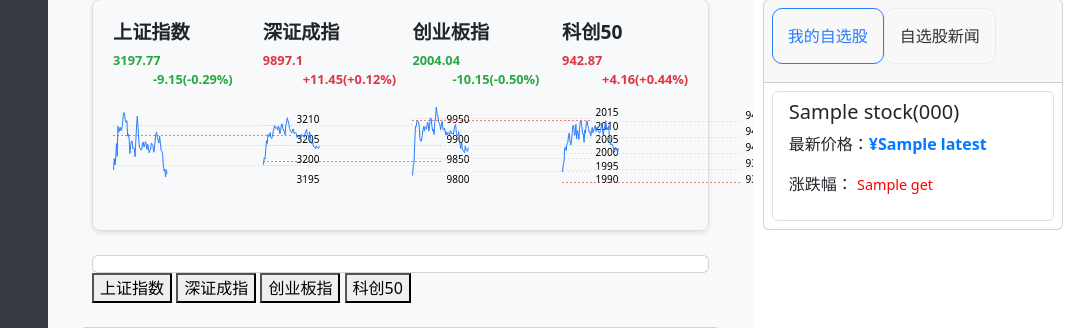
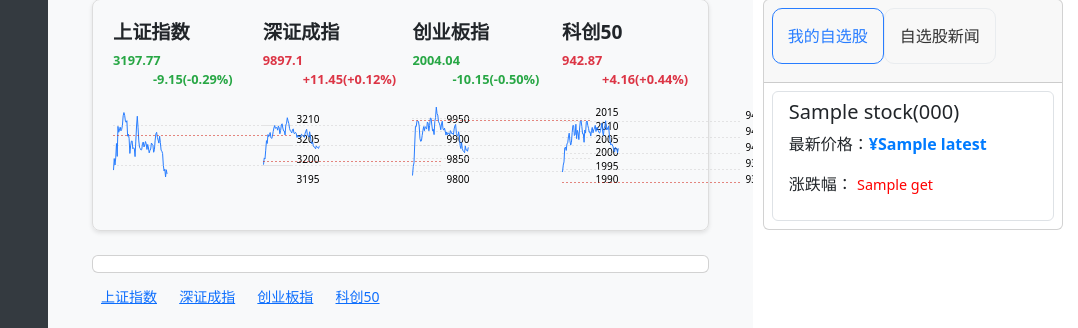
Before and after one commit to icreame/shixun, a Python web app: template stocksystem/templates/index.html in a window 1280 px wide. Shown: the part 473-801 px from the top of the page, without its empty margins (202-1280 px from the left). Run offline with Jinja, Linux system fonts and the light colour scheme; the template is opened without the code that fills it: most values are stand-ins (such as "Sample title", 1, 10 or a date in 2020); some libraries are stand-ins or nearby versions.

Commit message:
修改按钮样式

```diff
--- a/stocksystem/templates/index.html
+++ b/stocksystem/templates/index.html
@@ -204,10 +204,10 @@
             </div>
         </div>
 
-        <button onclick="showAnalysis('sh_index')">上证指数</button>
-        <button onclick="showAnalysis('sz_index')">深证成指</button>
-        <button onclick="showAnalysis('cyb_index')">创业板指</button>
-        <button onclick="showAnalysis('kc50_index')">科创50</button>
+        <button type="button" class="btn btn-link btn-sm  mt-2" onclick="showAnalysis('sh_index')">上证指数</button>
+        <button type="button" class="btn btn-link btn-sm  mt-2" onclick="showAnalysis('sz_index')">深证成指</button>
+        <button type="button" class="btn btn-link btn-sm  mt-2" onclick="showAnalysis('cyb_index')">创业板指</button>
+        <button type="button" class="btn btn-link btn-sm  mt-2" onclick="showAnalysis('kc50_index')">科创50</button>
 </div>
 
     <!-- 添加 ECharts 图表容器 -->
@@ -570,6 +570,8 @@
 
     // 切换分析结果的函数
     function showAnalysis(index) {
+        console.log("切换分析结果，index:", index);  // 调试日志
+
         // 隐藏所有分析结果
         document.querySelectorAll('#analysis-container .card-body').forEach(function (element) {
             element.style.display = 'none';
@@ -579,6 +581,8 @@
         const analysisElement = document.getElementById(`${index}-analysis`);
         if (analysisElement) {
             analysisElement.style.display = 'block';
+        } else {
+            console.error("未找到分析结果元素:", `${index}-analysis`);  // 调试日志
         }
 
         // 加载对应的分析数据
@@ -597,15 +601,15 @@
         if (analysisElement && analysisData[index]) {
             const data = analysisData[index];
             analysisElement.innerHTML = `
-                <h4>${index === 'sh_index' ? '上证指数' : index === 'sz_index' ? '深证成指' : index === 'cyb_index' ? '创业板指' : '科创50'}分析结果</h4>
-                <p><strong>情感标签:</strong> ${data['情感标签']}</p>
-                <p><strong>投资建议:</strong> ${data['投资建议']}</p>
-                <p><strong>理由:</strong> ${data['理由']}</p>
-                <p><strong>预测:</strong> ${data['预测']}</p>
+                <h4>AI分析：${index === 'sh_index' ? '上证指数' : index === 'sz_index' ? '深证成指' : index === 'cyb_index' ? '创业板指' : '科创50'}</h4>
+                <p><strong>标签:</strong> ${data['情感标签'] || '无数据'}</p>
+                <p><strong>投资建议:</strong> ${data['投资建议'] || '无数据'}</p>
+                <p><strong>AI分析:</strong> ${data['理由'] || '无数据'}</p>
+                <p><strong>AI预测:</strong> ${data['预测'] || '无数据'}</p>
             `;
             console.log("Updated DOM for", index);  // 打印 DOM 更新日志
         } else {
-            console.error("Analysis element or data not found for index:", index);
+            console.error("Analysis element or data not found for index:", index);  // 调试日志
         }
     }
 </script>
```
Also changed, not shown: stocksystem/static/css/styles.css (+0 -9 lines).
